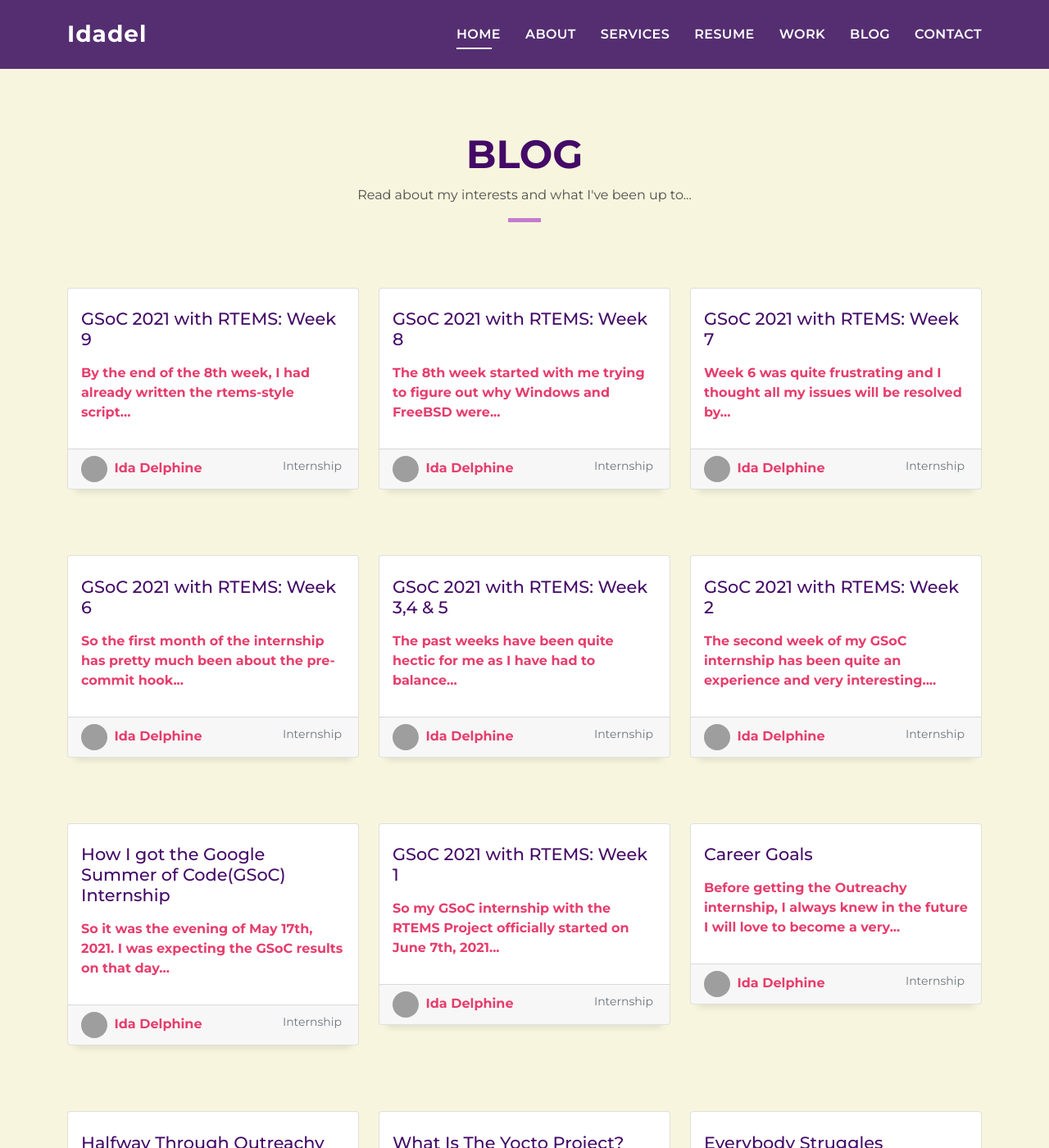
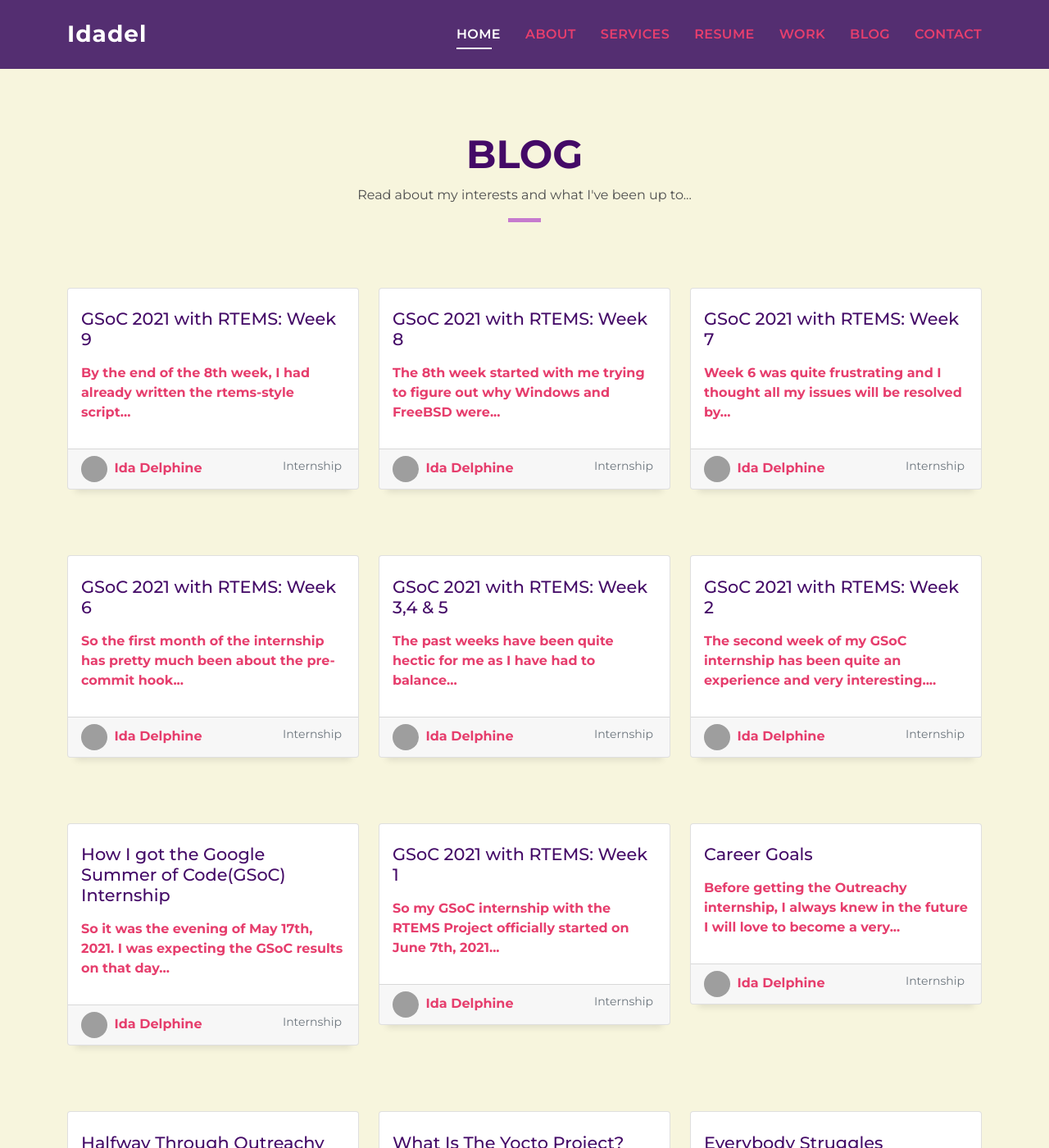
Before and after one commit to Idadelveloper/Idadelveloper.github.io, a Jekyll site: the page built from blog/index.html, in a window 1280 px wide and 1400 px high. Shown: the whole window at 82% size. Built offline with Jekyll 4.4.1, drawn with Linux system fonts in a browser that asks for light colours; grey boxes are pictures that could not be loaded.

Commit message:
Update style.css

```diff
--- a/assets/css/style.css
+++ b/assets/css/style.css
@@ -506,7 +506,7 @@ a:hover {
   display: flex;
   align-items: center;
   justify-content: space-between;
-  color: #fff;
+  color: #E63E6D;
   font-size: 16px;
   font-weight: 600;
   padding: 0;
```
